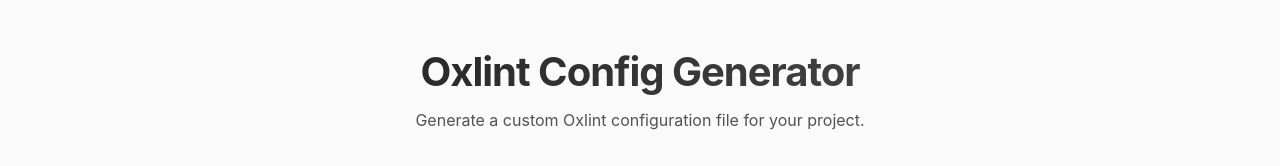
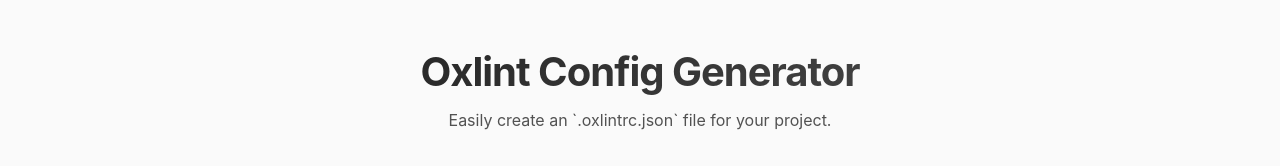
Before and after one commit to connorshea/oxlint-config-generator, a Vue app: page / in a window 1280 px wide. Shown: the top 166 px of the page. Built offline with nearby package versions, Linux system fonts and the light colour scheme.

Commit message:
Phrasing.

```diff
--- a/src/App.vue
+++ b/src/App.vue
@@ -22,7 +22,7 @@
   <div class="app-container">
     <header>
       <h1>Oxlint Config Generator</h1>
-      <p>Generate a custom Oxlint configuration file for your project.</p>
+      <p>Easily create an `.oxlintrc.json` file for your project.</p>
     </header>
 
     <div class="main-layout">
```
